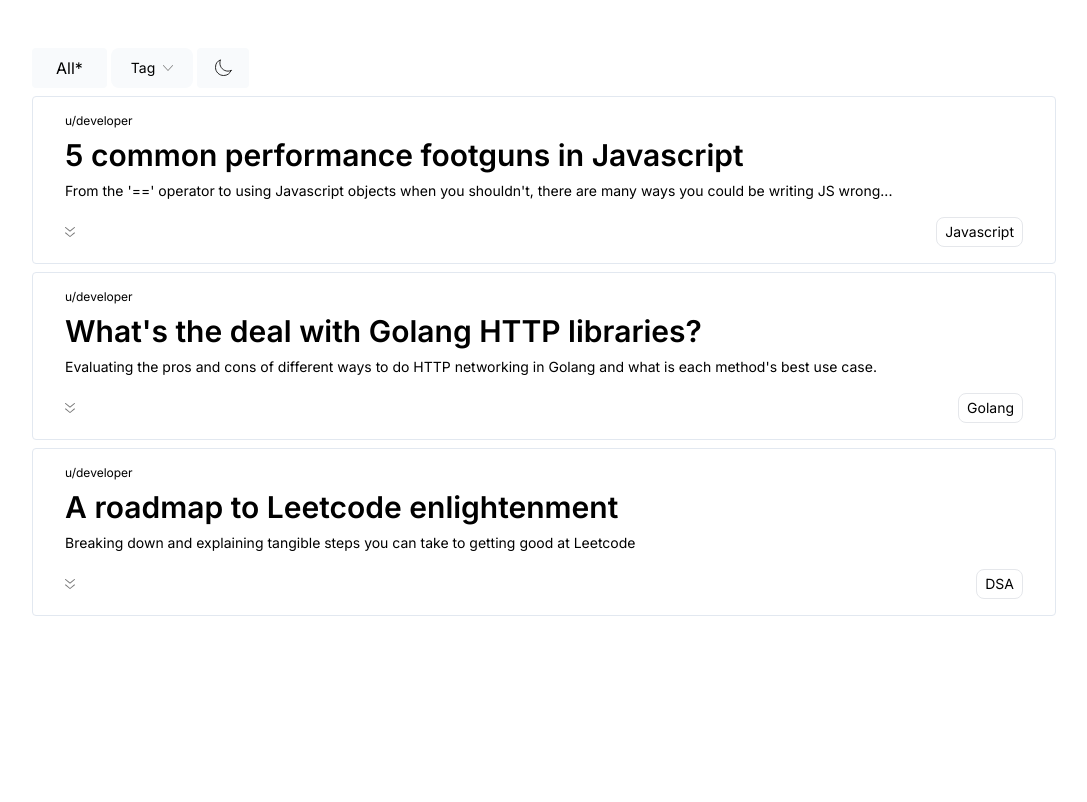
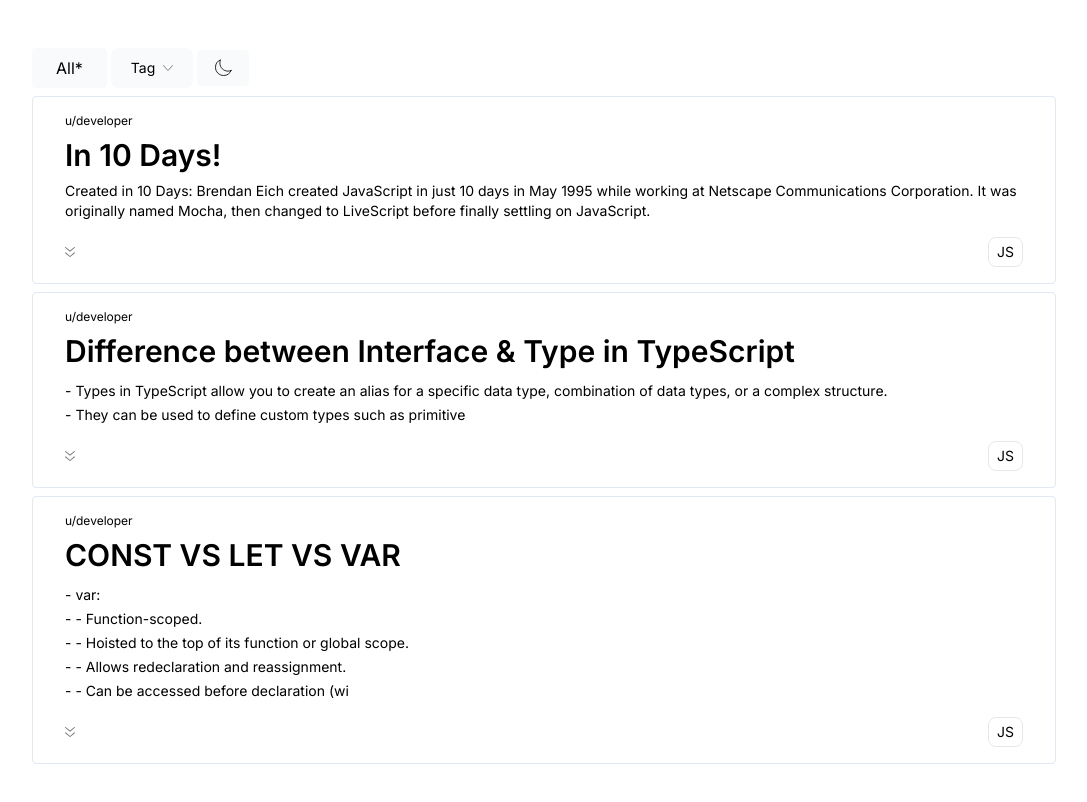
Before and after one commit to Zid-er/codeinsight, a Next.js app: page / in a window 1280 px wide. Shown: the top 802 px of the page, without its empty margins (96-1183 px from the left). Built offline with nearby package versions, Linux system fonts and the light colour scheme.

Commit message:
flickerless-theme

```diff
--- a/package.json
+++ b/package.json
@@ -16,8 +16,10 @@
     "@prisma/client": "^5.10.2",
     "@t3-oss/env-nextjs": "^0.10.1",
     "next": "^14.2.3",
+    "next-themes": "^0.3.0",
     "react": "18.2.0",
     "react-dom": "18.2.0",
+    "shiki": "^1.4.0",
     "zod": "^3.23.3",
     "zustand": "^4.5.2"
   },
--- a/src/app/layout.tsx
+++ b/src/app/layout.tsx
@@ -1,9 +1,12 @@
+/* eslint-disable @typescript-eslint/no-unsafe-call */
+/* eslint-disable @typescript-eslint/no-unsafe-assignment */
 "use client"
 
 import { Inter } from "next/font/google";
-import { useEffect } from "react";
+import { useEffect, useState } from "react";
 import { useThemeStore } from "~/stores/general";
 import "~/styles/globals.css";
+import { ThemeProvider, useTheme } from 'next-themes'
 
 const inter = Inter({
   subsets: ["latin"],
@@ -18,22 +21,28 @@ export default function RootLayout({
   }: {
     children: React.ReactNode
   }) {
-    const isDark = useThemeStore((state) => state.isDark)
-    const updateMode = useThemeStore((state) => state.updateMode)
+    const [mounted, setMounted] = useState<boolean>(false)
+    const { setTheme } = useTheme()
+
     useEffect(() => {
       const iisDark = localStorage.getItem("darkMode")
       if (iisDark === null) {
-        updateMode(false)
+        setTheme("light")
       } else if (iisDark === "true") {
-        updateMode(true)
+        setTheme("dark")
       } else {
-        updateMode(false)
+        setTheme("light")
       }
       console.log(iisDark)
+      setMounted(true)
     }, [])
     return (
-      <html lang="en" className={`font-sans ${inter.variable} dark:bg-[#111111] dark:text-white text-black h-screen ${ isDark ? 'dark' : '' }`}>
-        <body>{children}</body>
+      <html lang="en" className={`font-sans ${inter.variable} dark:bg-[#111111] dark:text-white text-black h-screen`} suppressHydrationWarning={true}>
+        <body>
+          <ThemeProvider attribute="class">
+            {children}
+          </ThemeProvider>
+        </body>
       </html>
     )
 }
--- a/src/app/page.tsx
+++ b/src/app/page.tsx
@@ -1,8 +1,11 @@
+/* eslint-disable @typescript-eslint/no-unsafe-return */
+/* eslint-disable @typescript-eslint/no-unsafe-call */
 /* eslint-disable @typescript-eslint/no-unsafe-assignment */
 "use client"
 
+import { useTheme } from 'next-themes';
 import Image from 'next/image';
-import { useState } from 'react';
+import { useEffect, useState } from 'react';
 import dar from '~/assets/darrow.svg';
 import moon from '~/assets/moon.svg';
 import sun from '~/assets/sun.svg';
@@ -14,75 +17,83 @@ export default function Home() {
   const mock_data = [
     {
       id: 1,
-      title: "5 common performance footguns in Javascript",
-      description: "From the '==' operator to using Javascript objects when you shouldn't, there are many ways you could be writing JS wrong...",
-      tag: "Javascript"
+      title: "In 10 Days!",
+      description: "Created in 10 Days: Brendan Eich created JavaScript in just 10 days in May 1995 while working at Netscape Communications Corporation. It was originally named Mocha, then changed to LiveScript before finally settling on JavaScript.",
+      tag: "JS"
     },
     {
       id: 2,
-      title: "What's the deal with Golang HTTP libraries?",
-      description: "Evaluating the pros and cons of different ways to do HTTP networking in Golang and what is each method's best use case.",
-      tag: "Golang"
+      title: "Difference between Interface & Type in TypeScript",
+      description: `
+      - Types in TypeScript allow you to create an alias for a specific data type, combination of data types, or a complex structure.
+      - They can be used to define custom types such as primitive types, union types, tuple types, and more.
+      - Types are flexible and can represent a wide range of values, including primitive types, objects, functions, and more.
+      - Interfaces in TypeScript are used to define the structure of an object. They describe the properties and methods that an object must have.
+      - Interfaces can be implemented by classes, ensuring that the class implements all properties and methods defined in the interface.
+      - Interfaces are open-ended, meaning you can extend them later to add additional properties or methods.`,
+      tag: "JS"
     },
     {
       id: 3,
-      title: "A roadmap to Leetcode enlightenment",
-      description: "Breaking down and explaining tangible steps you can take to getting good at Leetcode",
-      tag: "DSA"
+      title: "CONST VS LET VS VAR",
+      description: `
+      - var:
+      - - Function-scoped.
+      - - Hoisted to the top of its function or global scope.
+      - - Allows redeclaration and reassignment.
+      - - Can be accessed before declaration (with undefined value).
+      - let:
+      - - Block-scoped.
+      - - Not hoisted to the top of the block.
+      - - Allows reassignment but not redeclaration within the same block scope.
+      - - Cannot be accessed before declaration.
+      - const:
+      - - Block-scoped.
+      - - Not hoisted to the top of the block.
+      - - Requires initialization during declaration.
+      - - Prevents reassignment and redeclaration within the same block scope.
+      - - Provides immutability for assigned values (not for objects, arrays, etc.).`,
+      tag: "JS"
     }
   ]
-  const isDark = useThemeStore((state) => state.isDark)
-  const updateMode = useThemeStore((state) => state.updateMode)
-  const darkMode = () => {
-    const value = !isDark
-    updateMode(value)
-    const is_there = localStorage.getItem("darkMode")
-    if (is_there === null) {
-      localStorage.setItem("darkMode", "true")
-    } else if (is_there === "true") {
-      localStorage.setItem("darkMode", "false")
-    } else if (is_there === "false") {
-      localStorage.setItem("darkMode", "true")
-    }
-  }
+  const { theme, setTheme } = useTheme()
+  const [hasMounted, setHasMounted] = useState(false);
   const [dropdown, setDropdown] = useState<boolean>(false)
+
   const unDrop = () => {
     setDropdown(false)
   }
-//   useEffect(() => {
-    // if (dropdown) {
-    //   document.addEventListener("click", unDrop)
-    // }
-    // return () => {
-    //   console.log("REMOVED!")
-    //   document.removeEventListener("click", unDrop)
-    // }
-//   }, [])
+  useEffect(() => {setHasMounted(true)}, []);
+
+  // this line is the key to avoid the error.
+  if (!hasMounted) return null;
+
   return (
     <div className="flex flex-col py-12 gap-2 md:px-32">
       <div className="flex flex-row gap-1 items-center w-full">
-        <button className="px-6 py-2 dark:bg-primary rounded bg-slate-50">All*</button>
+        <button className="px-6 py-2 dark:bg-primary rounded bg-slate-50 dark:text-white">All*</button>
         <div>
-          <button onClick={() => setDropdown((old) => !old)} id="dropdownDefaultButton" data-dropdown-toggle="dropdown" className="bg-slate-50 focus:outline-none rounded-lg text-sm px-5 py-2.5 text-center inline-flex items-center gap-2 dark:bg-primary dark:hover:bg-primary dark:focus:ring-primary" type="button">
+          <button onClick={() => setDropdown((old) => !old)} id="dropdownDefaultButton" data-dropdown-toggle="dropdown" className="bg-slate-50 focus:outline-none rounded-lg text-sm px-5 py-2.5 text-center inline-flex items-center gap-2 dark:bg-primary dark:hover:bg-primary dark:focus:ring-primary dark:text-white" type="button">
             Tag
             <Image src={dar} alt="dbl d arrow" width="10" height="10" className="bg-transparent" />
           </button>
 
           <div id="dropdown" className={`${ dropdown ? '' : 'hidden' } w-1/6 max-w-60 absolute md:left-36 z-10 bg-white divide-y divide-gray-100 rounded-lg shadow px-2 dark:bg-[#131313] mt-3`}>
             <div className='flex flex-wrap gap-2 p-3 px-1'>
-              <p className={`border dark:border-[#282828] rounded-lg text-sm px-2 py-1 bg-transparent hover:opacity-50 hover:border-lime-600`}>Javascript</p>
-              <p className={`border dark:border-[#282828] rounded-lg text-sm px-2 py-1 bg-transparent hover:opacity-50 hover:border-lime-600`}>C++</p>
-              <p className={`border dark:border-[#282828] rounded-lg text-sm px-2 py-1 bg-transparent hover:opacity-50 hover:border-lime-600`}>C#</p>
-              <p className={`border dark:border-[#282828] rounded-lg text-sm px-2 py-1 bg-transparent hover:opacity-50 hover:border-lime-600`}>Python</p>
-              <p className={`border dark:border-[#282828] rounded-lg text-sm px-2 py-1 bg-transparent hover:opacity-50 hover:border-lime-600`}>Go</p>
-              <p className={`border dark:border-[#282828] rounded-lg text-sm px-2 py-1 bg-transparent hover:opacity-50 hover:border-lime-600`}>Rust</p>
-              <p className={`border dark:border-[#282828] rounded-lg text-sm px-2 py-1 bg-transparent hover:opacity-50 hover:border-lime-600`}>DSA</p>
+              <p className={`border dark:border-[#282828] rounded-lg text-sm px-2 py-1 bg-transparent hover:opacity-50 hover:border-lime-600 dark:text-white`}>Javascript</p>
+              <p className={`border dark:border-[#282828] rounded-lg text-sm px-2 py-1 bg-transparent hover:opacity-50 hover:border-lime-600 dark:text-white`}>C++</p>
+              <p className={`border dark:border-[#282828] rounded-lg text-sm px-2 py-1 bg-transparent hover:opacity-50 hover:border-lime-600 dark:text-white`}>C#</p>
+              <p className={`border dark:border-[#282828] rounded-lg text-sm px-2 py-1 bg-transparent hover:opacity-50 hover:border-lime-600 dark:text-white`}>Python</p>
+              <p className={`border dark:border-[#282828] rounded-lg text-sm px-2 py-1 bg-transparent hover:opacity-50 hover:border-lime-600 dark:text-white`}>Go</p>
+              <p className={`border dark:border-[#282828] rounded-lg text-sm px-2 py-1 bg-transparent hover:opacity-50 hover:border-lime-600 dark:text-white`}>Rust</p>
+              <p className={`border dark:border-[#282828] rounded-lg text-sm px-2 py-1 bg-transparent hover:opacity-50 hover:border-lime-600 dark:text-white`}>DSA</p>
             </div>
           </div>
         </div>
-        <button onClick={darkMode} className="px-4 py-2.5 dark:bg-primary rounded flex flex-row gap-4 justify-center items-center bg-slate-50">
+        <button onClick={() => setTheme(theme === "dark" ? "light" : "dark")} className="px-4 py-2 dark:bg-primary rounded flex flex-row gap-4 justify-center items-center bg-slate-50 dark:text-white">
+          {/* {theme === "dark" ? "light" : "dark"} */}
           {
-            isDark ?
+            theme === "dark" ?
             <Image src={sun} alt="sun" width="20" height="20" className="bg-transparent" />
             :
             <Image src={moon} alt="moon" width="20" height="20" className="bg-transparent" />
--- a/src/app/posts/[slug]/page.tsx
+++ b/src/app/posts/[slug]/page.tsx
@@ -1,3 +1,4 @@
+/* eslint-disable @typescript-eslint/prefer-optional-chain */
 /* eslint-disable @typescript-eslint/no-unsafe-assignment */
 "use client"
 import React from 'next'
@@ -68,8 +69,8 @@ const PostPage = () => {
             <p className="text-xs font-medium">{mockPost.authorName}</p>
           </div>
           <p className="text-3xl font-semibold">{mockPost.title}</p>
-          {descriptionSlices.map(slice => (
-            <p className="text-sm text-neutral-300">{slice}</p>
+          {descriptionSlices.map((slice, i) => (
+            <p className="text-sm text-neutral-300" key={i}>{slice}</p>
           ))}
         </div>
         <div className="flex flex-row justify-end bg-transparent">
--- a/src/components/Card.tsx
+++ b/src/components/Card.tsx
@@ -5,9 +5,8 @@ import { type PostT } from '~/types/PostT'
 import Image from 'next/image';
 import dbldarrow from '~/assets/dbldarrow.svg'
 import dbluarrow from '~/assets/dbluarrow.svg'
-import { useState } from 'react';
+import { useEffect, useState } from 'react';
 import { useThemeStore } from '~/stores/general';
-
 // DBDBDB
 // #f7f7f7
 // DBDBDB
@@ -29,13 +28,23 @@ const Card = ({
         setDes(keep_des.slice(0, 200))
         setExpanded(false)
     }
-
     return (
-        <div className="border border-slate-200 dark:bg-primary dark:border-none rounded px-8 py-4 flex flex-col gap-4">
+        <div className="border border-slate-200 dark:bg-primary dark:border-none rounded px-8 py-4 flex flex-col gap-4 dark:text-[#b5b5b5]">
             <div className="flex flex-col gap-2 flex-wrap">
                 <p className="text-xs">u/developer</p>
-                <p className="text-3xl font-semibold">{title}</p>
-                <p className="text-sm">{expanded ? des : des}</p>
+                <p className="text-3xl font-semibold dark:text-white">{title}</p>
+                <div className="text-sm flex flex-col flex-wrap gap-1" >
+                {
+                expanded ?
+                    des.split("\n").map((para: string, i: number) => {
+                        return <p key={i}>{para}</p>
+                    })
+                    :
+                    des.split("\n").map((para: string, i: number) => {
+                        return <p key={i}>{para}</p>
+                    })
+                }
+                </div>
             </div>
             <div className="flex flex-row justify-between bg-transparent">
                 {
--- a/src/stores/general.ts
+++ b/src/stores/general.ts
@@ -10,7 +10,10 @@ interface ThemeState {
 
 export const useThemeStore = create<ThemeState>((set) => ({
   isDark: false,
+  updateMode: (mode:boolean) => set({ isDark: mode }),
+}))
+
+
+
 //   increasePopulation: () => set((state) => ({ bears: state.bears + 1 })),
 //   removeAllBears: () => set({ bears: 0 }),
-  updateMode: (mode:boolean) => set({ isDark: mode }),
-}))
--- a/src/styles/globals.css
+++ b/src/styles/globals.css
@@ -3,10 +3,6 @@
 @tailwind utilities;
 
 
-/* * {
-    color:white;
-    background: #111111;
-} */
 
 * {
     padding:0;
--- a/tailwind.config.ts
+++ b/tailwind.config.ts
@@ -15,5 +15,5 @@ export default {
     },
   },
   plugins: [],
-  darkMode: 'selector',
+  darkMode: 'class',
 } satisfies Config;
```
Also changed, not shown: src/app/create/page.tsx (added, +32 -0 lines), 1 other file (tests, documents, lock files or other folders).
